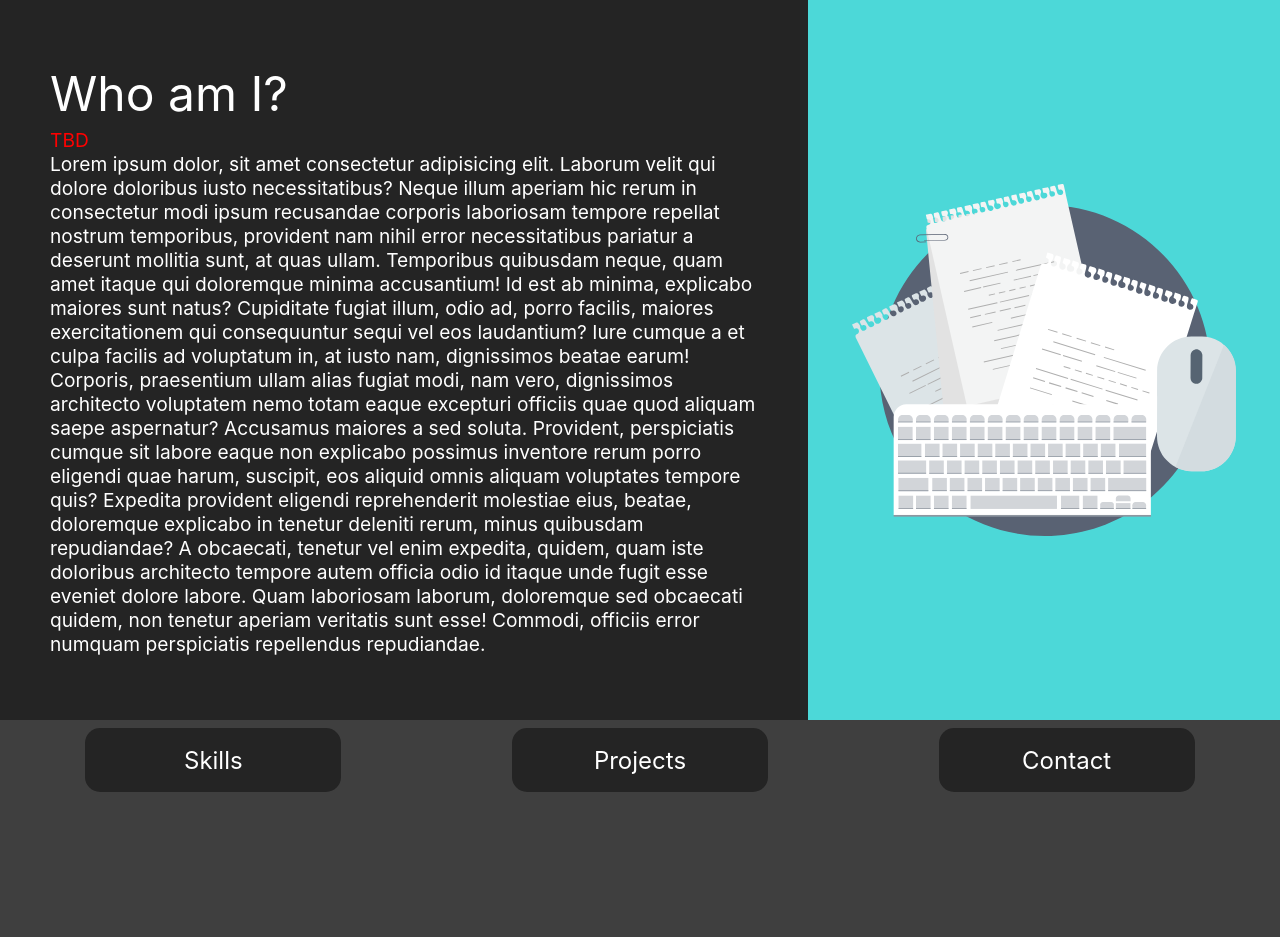
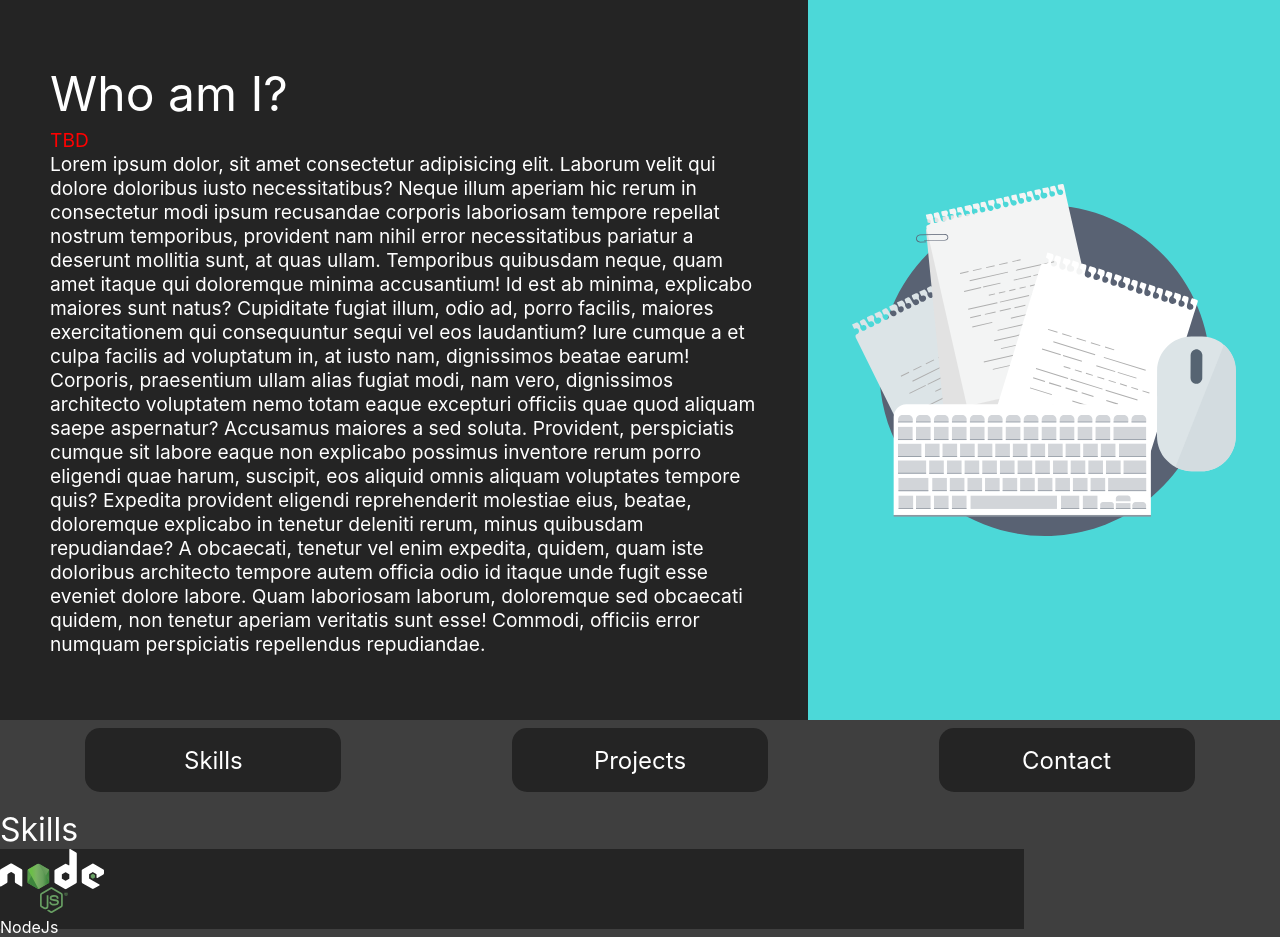
Before and after one commit to SturmEnte/sturmente.github.io, a Svelte app: page / in a window 1280 px wide. Before the commit the page ends 800 px from the top, so only its background shows below. Built offline with nearby package versions, Linux system fonts and the light colour scheme.

Commit message:
Start of skills

```diff
--- a/src/App.svelte
+++ b/src/App.svelte
@@ -1,7 +1,10 @@
 <script>
 	import InternalLink from "./lib/InternalLink.svelte";
+	import Skill from "./lib/Skill.svelte";
 
 	import keyboardMousePaper from "./assets/keyboard-mouse-paper.svg";
+
+	import nodejsIcon from "./assets/skills/nodejs.svg";
 </script>
 
 <main>
@@ -28,6 +31,12 @@
 		<InternalLink name="Skills" targetId="skills" />
 		<InternalLink name="Projects" targetId="projects" />
 		<InternalLink name="Contact" targetId="contact" />
+	</div>
+	<div id="skills">
+		<div id="skill-title">Skills</div>
+		<div id="skill-wrapper">
+			<Skill name="NodeJs" level={10} icon={nodejsIcon} />
+		</div>
 	</div>
 </main>
 
@@ -81,4 +90,18 @@
 		align-items: center;
 		justify-content: space-around;
 	}
+
+	#skills {
+		padding-top: 10px;
+	}
+
+	#skill-title {
+		font-size: 2em;
+	}
+
+	#skill-wrapper {
+		display: flex;
+		justify-content: flex-start;
+		align-items: center;
+	}
 </style>
--- /dev/null
+++ b/src/lib/Skill.svelte
@@ -0,0 +1,24 @@
+<script>
+	export let name;
+	export let level;
+	export let icon;
+
+	level = Number(level);
+</script>
+
+<div id="wrapper">
+	<img src={icon} alt={name + "icon"} />
+	<div>{name}</div>
+</div>
+
+<style>
+	#wrapper {
+		background: var(--gray-one);
+		width: 80vw;
+		height: 10vh;
+	}
+
+	img {
+		height: 8vh;
+	}
+</style>
```
Also changed, not shown: src/assets/skills/nodejs.svg (added).
